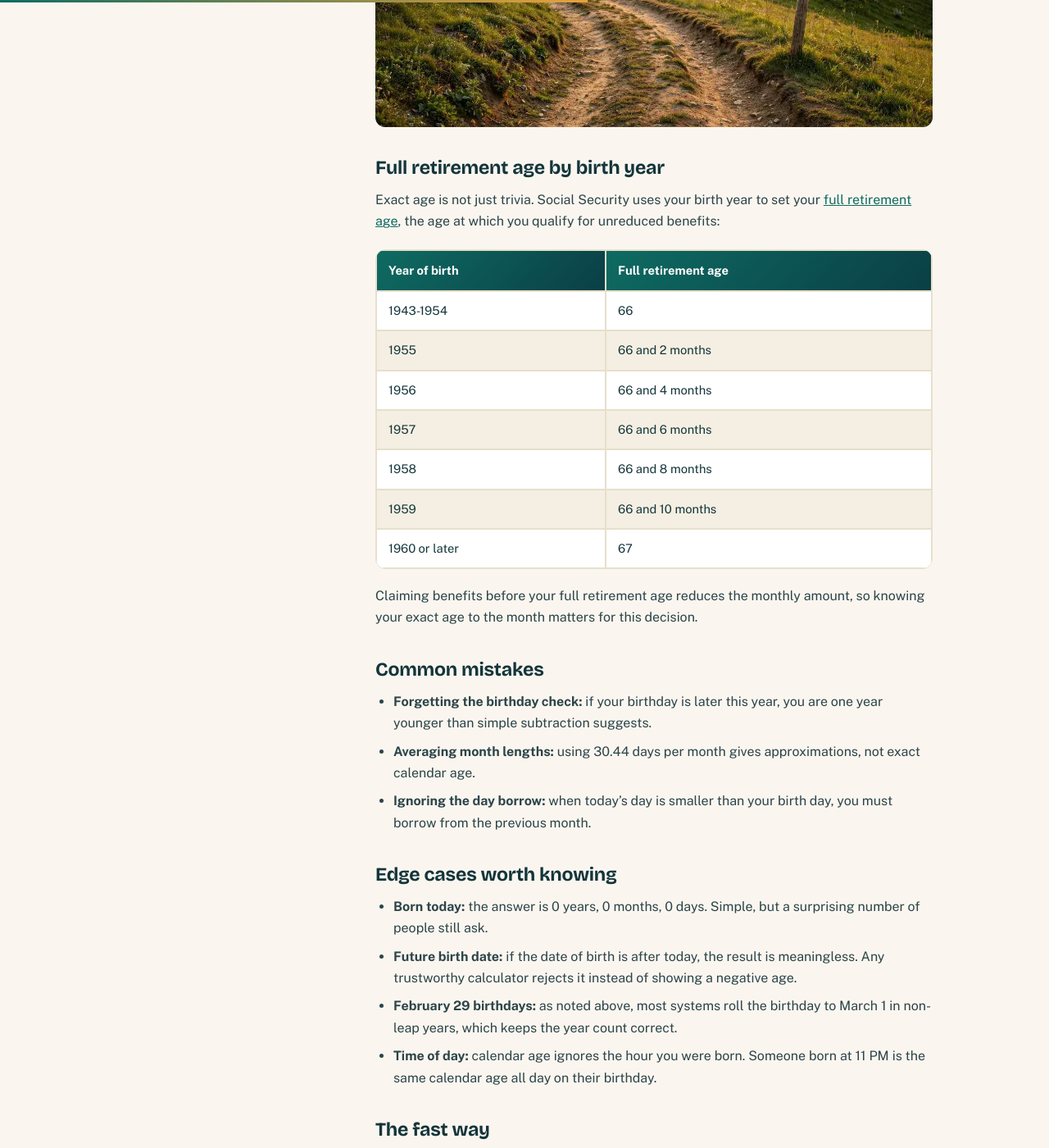
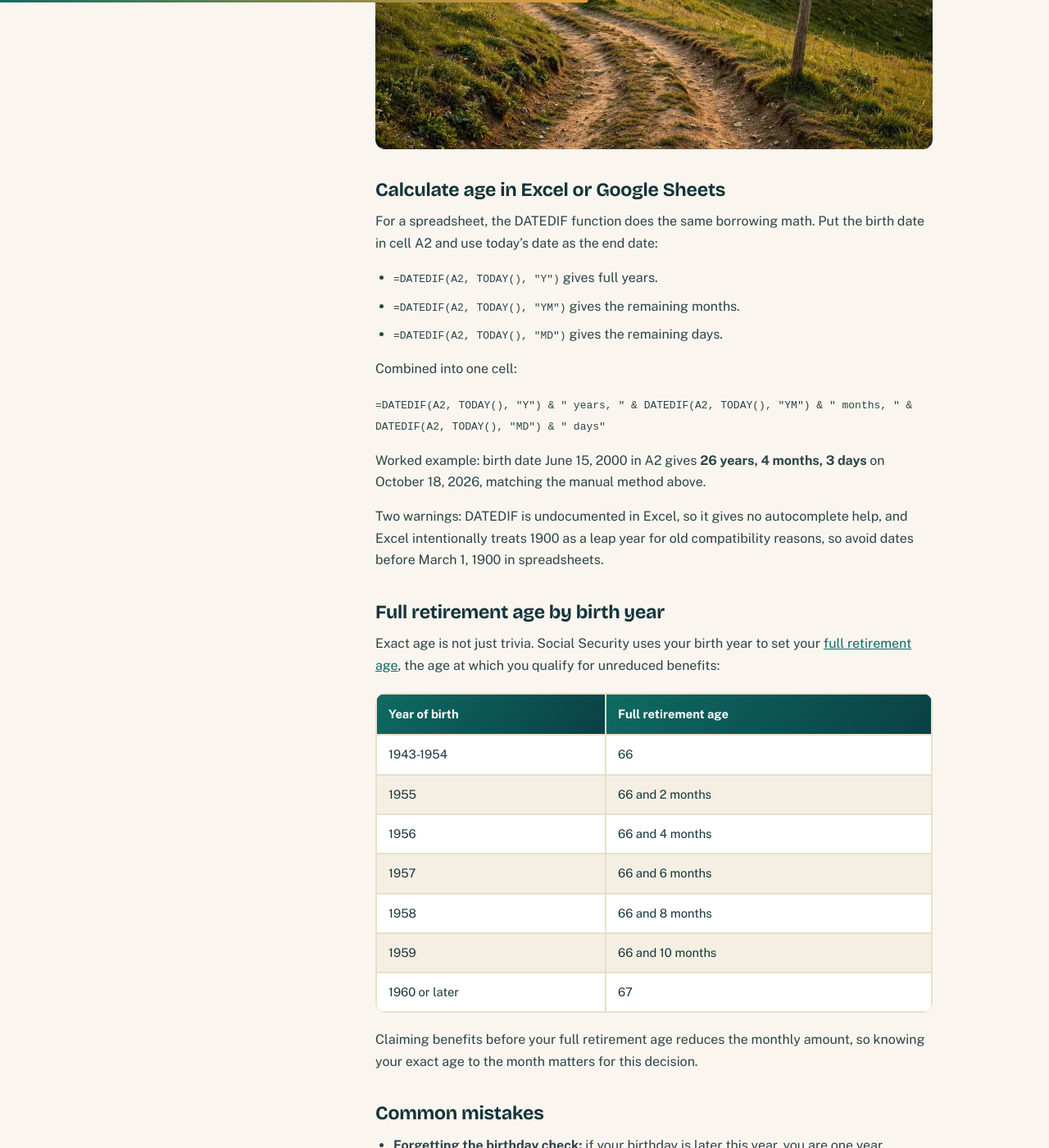
Before and after one commit to zaidmeo09-dhangal/agedatecalc, a Jekyll site: the page built from _posts/2026-10-20-how-to-calculate-age.md, in a window 1280 px wide and 1400 px high, scrolled down 3334 px. Shown: the whole window at 82% size. Built offline with Jekyll 4.4.1, drawn with Linux system fonts in a browser that asks for light colours; some of the changed text lies outside the part shown.

```diff
--- a/_posts/2026-10-20-how-to-calculate-age.md
+++ b/_posts/2026-10-20-how-to-calculate-age.md
@@ -3,6 +3,7 @@
 title: How to Calculate Your Exact Age (Manual Method)
 slug: how-to-calculate-age
 date: '2026-10-20'
+last_modified_at: 2026-11-12
 status: Published
 author: AgeDateCalc Team
 category: How-To Guides
@@ -34,7 +35,7 @@
 
   How is age calculated for someone born on February 29?
 
-  Most systems treat March 1 as the birthday in non-leap years, so a February 29 baby turns a year older on March 1 when there is no February 29. The total day count is unaffected, because it uses real calendar days.
+  In many jurisdictions a February 29 birthday is observed on March 1 in non-leap years, but the legal date varies by jurisdiction, so check local rules for official documents. The total day count is unaffected, because it uses real calendar days.
 
   ---
 
@@ -94,7 +95,7 @@
 
 ## How leap years affect the math
 
-[Leap years](https://www.timeanddate.com/date/leapyear.html) add February 29, which shifts day counts but not the year/month logic above, because the method borrows actual month lengths. If you were born on February 29, most systems count your birthday on March 1 in non-leap years.
+[Leap years](https://www.timeanddate.com/date/leapyear.html) add February 29, which shifts day counts but not the year/month logic above, because the method borrows actual month lengths. If you were born on February 29, your birthday is often observed on March 1 in non-leap years, but the legal date varies by jurisdiction, so check local rules for official documents.
 
 ## Your age in other units
 
@@ -107,6 +108,22 @@
 The day count includes 6 leap days: February 29 of 2004, 2008, 2012, 2016, 2020, and 2024. February 29, 2000 does not count because it fell before the birth date. This is exactly where manual math gets tedious and where our [Age Calculator]({{ '/age-calculator/' | relative_url }}) earns its keep: it sums real calendar days, leap days included, in a fraction of a second.
 
 <img src="{{ '/assets/images/how-to-calculate-age-milestones.webp' | relative_url }}" alt="A winding path through green hills with wooden signposts marking life milestones along the way" width="1200" height="630" loading="lazy">
+
+## Calculate age in Excel or Google Sheets
+
+For a spreadsheet, the DATEDIF function does the same borrowing math. Put the birth date in cell A2 and use today's date as the end date:
+
+- `=DATEDIF(A2, TODAY(), "Y")` gives full years.
+- `=DATEDIF(A2, TODAY(), "YM")` gives the remaining months.
+- `=DATEDIF(A2, TODAY(), "MD")` gives the remaining days.
+
+Combined into one cell:
+
+`=DATEDIF(A2, TODAY(), "Y") & " years, " & DATEDIF(A2, TODAY(), "YM") & " months, " & DATEDIF(A2, TODAY(), "MD") & " days"`
+
+Worked example: birth date June 15, 2000 in A2 gives **26 years, 4 months, 3 days** on October 18, 2026, matching the manual method above.
+
+Two warnings: DATEDIF is undocumented in Excel, so it gives no autocomplete help, and Excel intentionally treats 1900 as a leap year for old compatibility reasons, so avoid dates before March 1, 1900 in spreadsheets.
 
 ## Full retirement age by birth year
 
@@ -134,7 +151,7 @@
 
 - **Born today:** the answer is 0 years, 0 months, 0 days. Simple, but a surprising number of people still ask.
 - **Future birth date:** if the date of birth is after today, the result is meaningless. Any trustworthy calculator rejects it instead of showing a negative age.
-- **February 29 birthdays:** as noted above, most systems roll the birthday to March 1 in non-leap years, which keeps the year count correct.
+- **February 29 birthdays:** as noted above, the birthday is often observed on March 1 in non-leap years, but the legal date varies by jurisdiction. Either way, the year count stays correct.
 - **Time of day:** calendar age ignores the hour you were born. Someone born at 11 PM is the same calendar age all day on their birthday.
 
 ## The fast way
```
